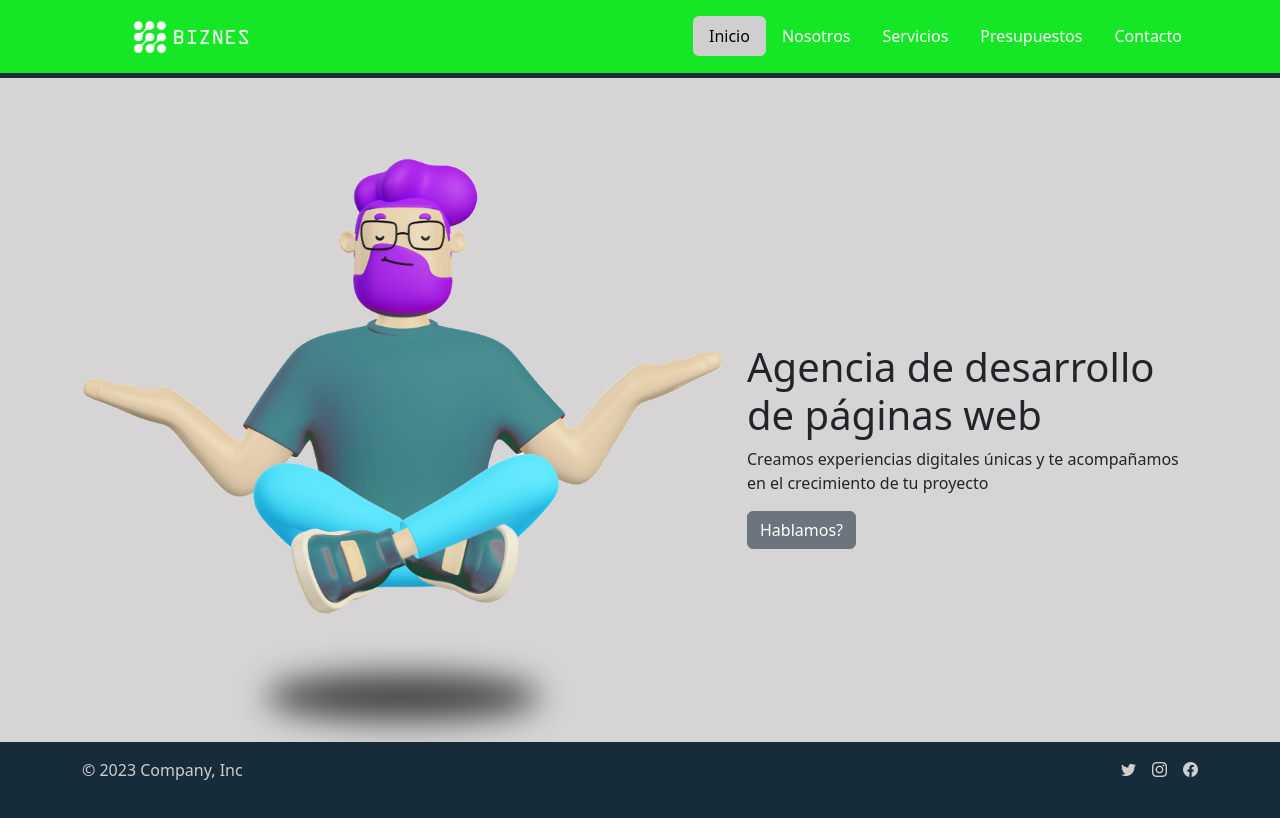
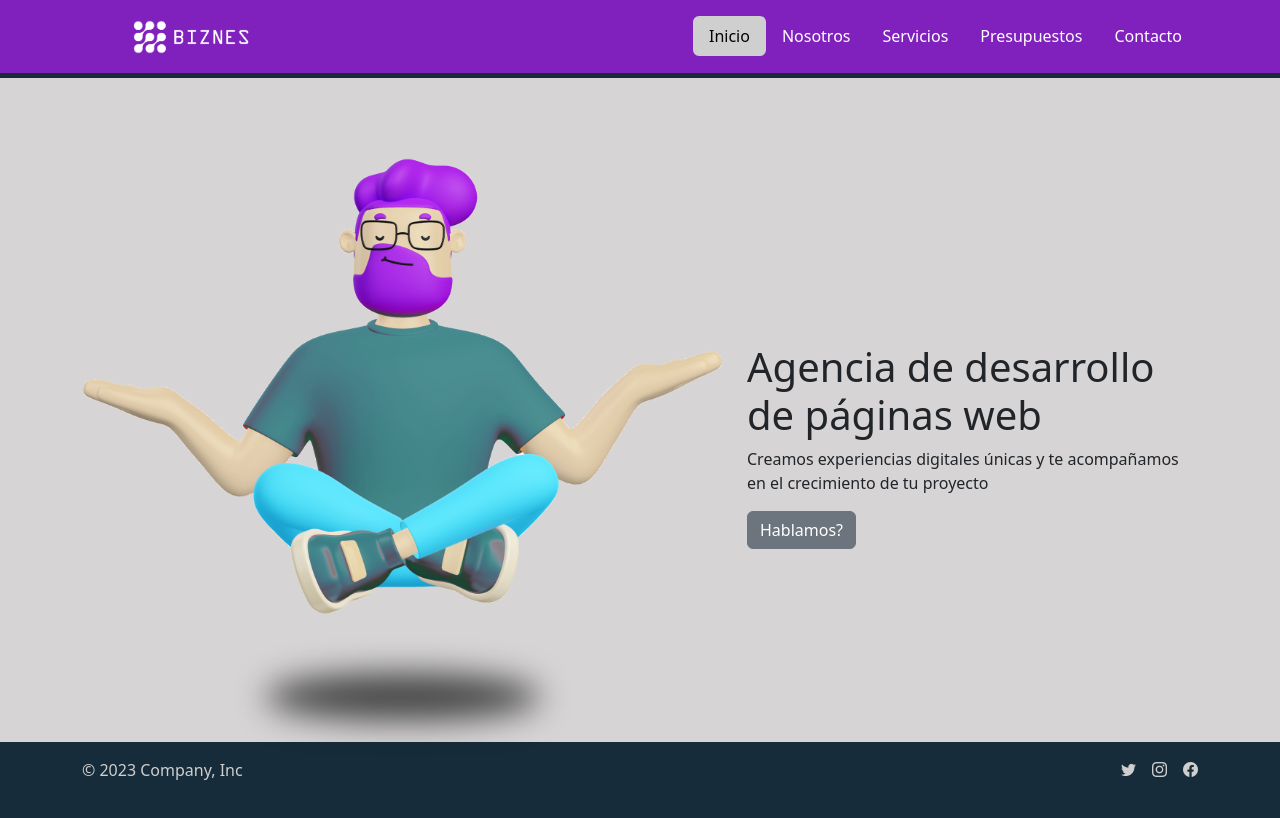
Before and after one commit to fernandosaldias88/trabajointegrador, a plain HTML site: page index.html in a window 1280 px wide. Drawn offline with nearby package versions, Linux system fonts and the light colour scheme.

Commit message:
cambio numero 50 de color

```diff
--- a/css/style.css
+++ b/css/style.css
@@ -6,7 +6,7 @@
 }
 
 .cabecera{
-    background-color: #15e626 !important;
+    background-color: #8121bd !important;
     border-bottom:  5px solid #172c3a;
 
 }
```
